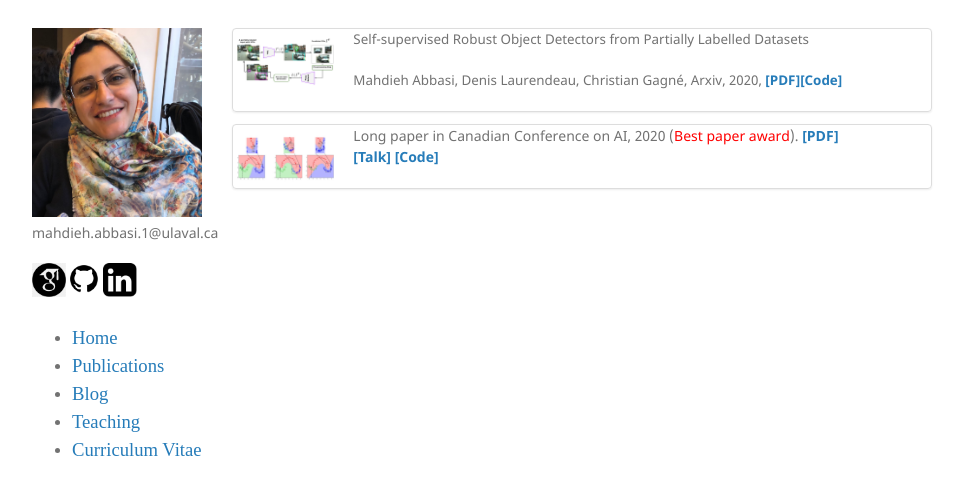
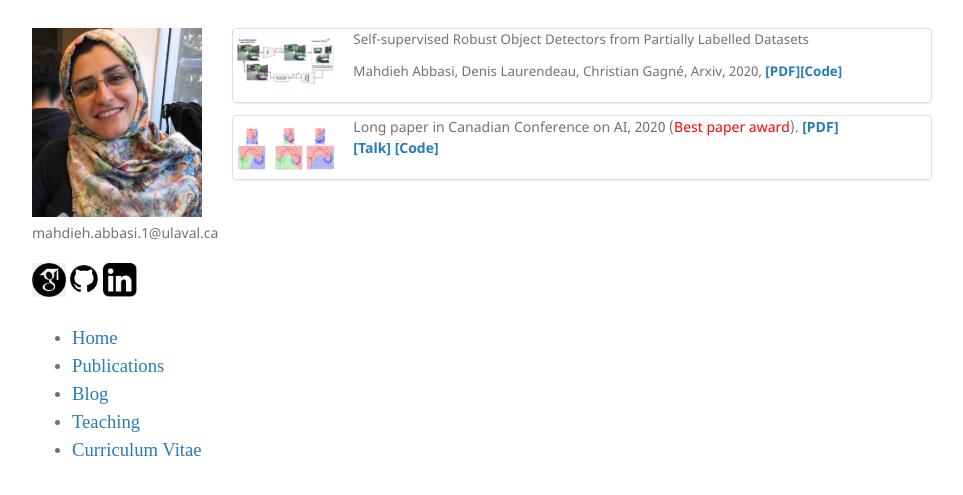
Before and after one commit to mahdaneh/mahdaneh.github.io, a Jekyll site: the page built from publications_test.html, in a window 1280 px wide. Shown: the top 495 px of the page, without its empty margins (158-1121 px from the left). Built offline with Jekyll 4.4.1, drawn with Linux system fonts in a browser that asks for light colours.

Commit message:
neat pulication

```diff
--- a/publications_test.html
+++ b/publications_test.html
@@ -14,6 +14,7 @@ layout: default
 <div class="pull-left text-left" style="padding:0% 0% 0% 0.1%; width:75%;">
 
             <p style="font-size:13.4px; line-height:155%">Self-supervised Robust Object Detectors from Partially Labelled Datasets</p>
+ <p style="margin:-9.0px 0px 0px 0px;"></p>
             <p style="font-size:13.4px">Mahdieh Abbasi, Denis Laurendeau, Christian Gagné, Arxiv, 2020, <b><a href="https://arxiv.org/abs/2005.11549">[PDF]</a><a href="">[Code]</a></b></p>
 </div>
 </div>
```
